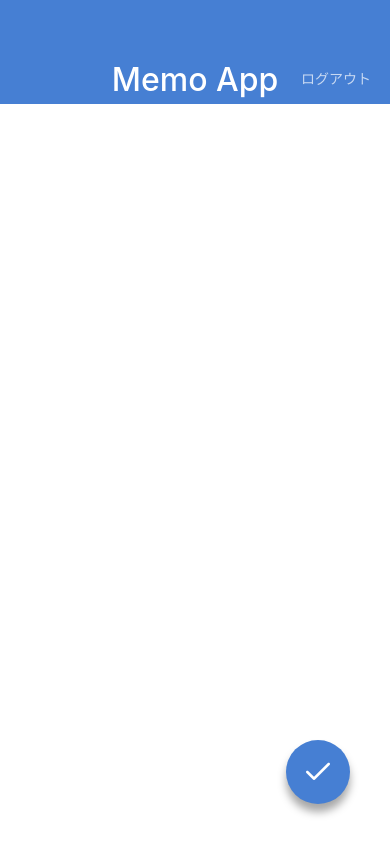
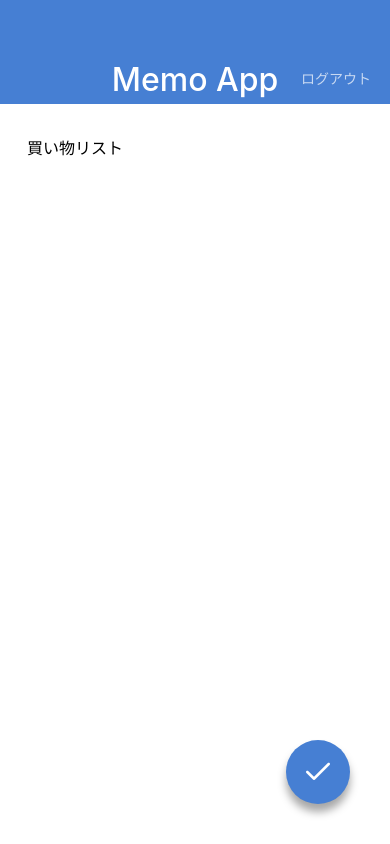
Before and after one commit to shalXXXX/ExpoMemoApp, a React Native app: screen / in a window 390 px wide. Built offline with nearby package versions, Linux system fonts and the light colour scheme.

Commit message:
Replace KeyboardAvoidingView

```diff
--- a/App.tsx
+++ b/App.tsx
@@ -11,7 +11,7 @@
   return (
     // <MemoListScreen />
     // <MemoDetailScreen />
-    // <MemoEditScreen />
-    <MemoCreateScreen />
+    <MemoEditScreen />
+    // <MemoCreateScreen />
   )
 }
--- a/src/screens/MemoCreateScreen.tsx
+++ b/src/screens/MemoCreateScreen.tsx
@@ -1,5 +1,5 @@
 import React from 'react'
-import { View, StyleSheet, TextInput, KeyboardAvoidingView } from "react-native"
+import { View, StyleSheet, TextInput, KeyboardAvoidingView, Keyboard } from "react-native"
 import AppBar from '../components/AppBar'
 import CircleButton from '../components/CircleButton'
 
@@ -8,7 +8,7 @@
     <KeyboardAvoidingView style={styles.container} behavior="height">
       <AppBar />
       <View style={styles.inputContainer}>
-        <TextInput value="" multiline style={styles.input} />
+        <TextInput value="" multiline style={styles.input} onSubmitEditing={Keyboard.dismiss} />
       </View>
 
       <CircleButton name='check'/>
```
